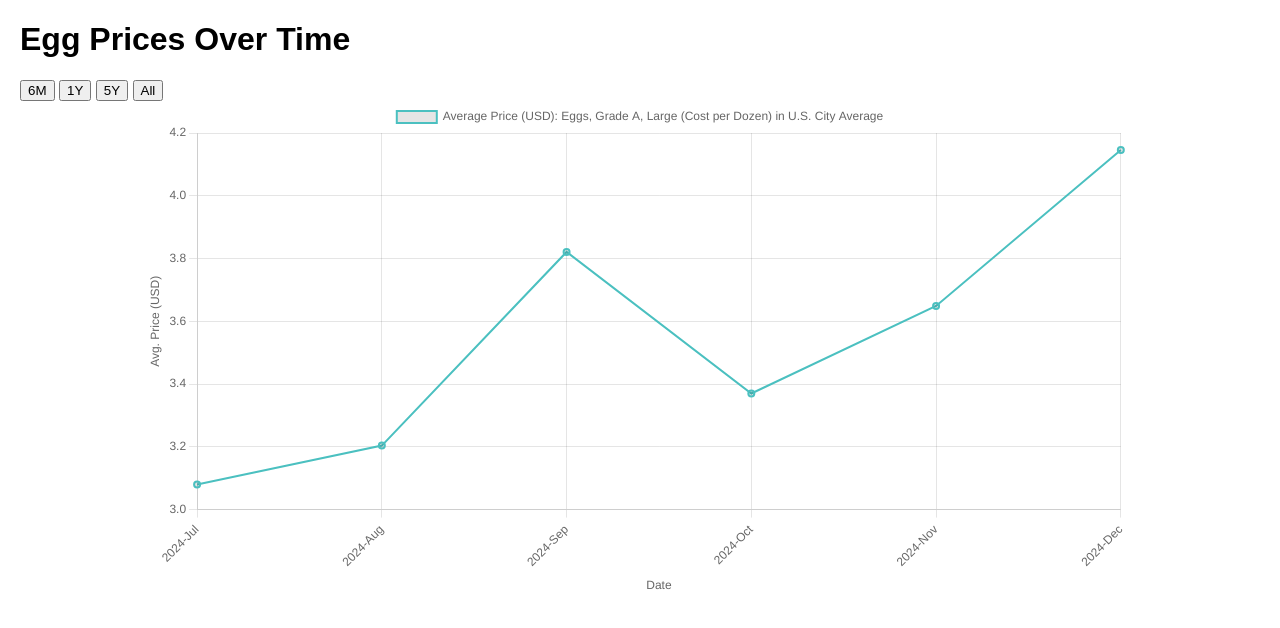
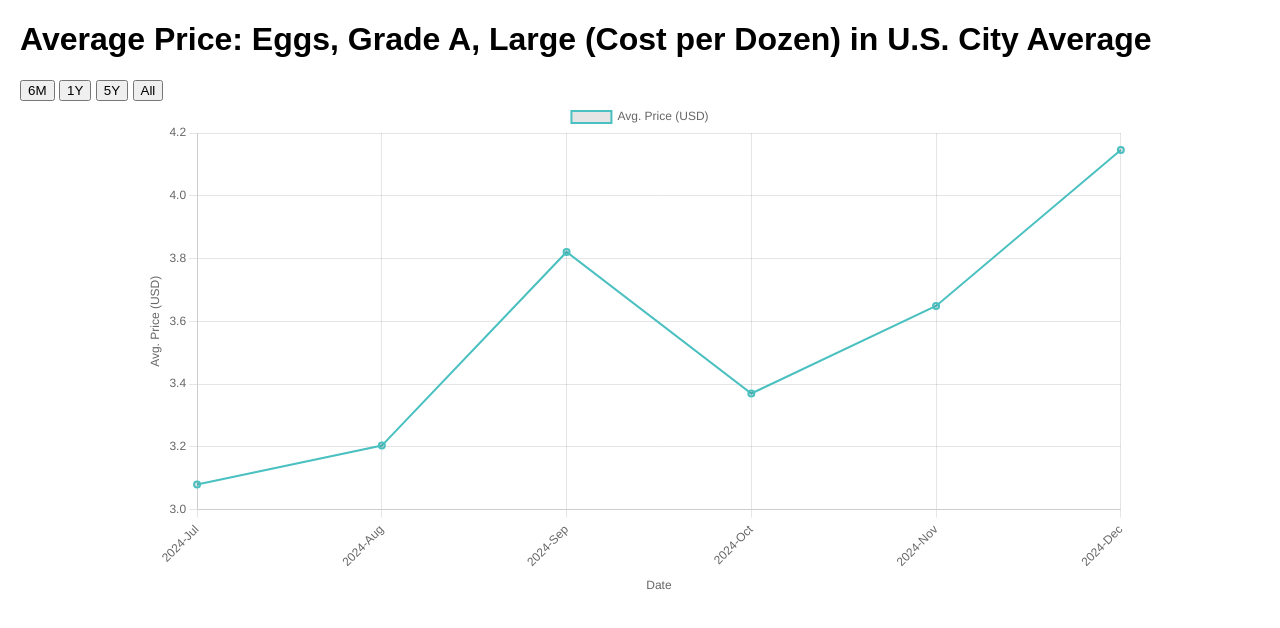
Before and after one commit to clairefro/the-eggconomist, a website: page docs/index.html in a window 1280 px wide. Both pictures are taken after a click on the button "6M". Drawn offline with nearby package versions, Linux system fonts and the light colour scheme; some packages are replaced by stand-ins of ours; a script that the page names is missing.

Commit message:
change banner

```diff
--- a/docs/index.html
+++ b/docs/index.html
@@ -24,7 +24,9 @@
     </style>
   </head>
   <body>
-    <h1>Egg Prices Over Time</h1>
+    <h1>
+      Average Price: Eggs, Grade A, Large (Cost per Dozen) in U.S. City Average
+    </h1>
     <div class="chart-controls">
       <button onclick="setTimeRange('6m')">6M</button>
       <button onclick="setTimeRange('1y')">1Y</button>
--- a/docs/script.js
+++ b/docs/script.js
@@ -91,12 +91,23 @@ class EggChartManager {
         this.originalValues,
         range
       );
-      this.chart.data.labels = filtered.labels;
-      this.chart.data.datasets[0].data = filtered.values;
+
+      const { values, labels } = filtered;
+      const moms = this.getMoMs(values);
+
+      this.chart.data.labels = labels;
+      this.chart.data.datasets[0].data = values;
     }
 
     this.chart.update();
   }
+
+  getMoMs = (prices) => {
+    return prices.map((price, index) => {
+      if (index === 0) return null; // mo MoM change for the first month
+      return ((price - prices[index - 1]) / prices[index - 1]) * 100;
+    });
+  };
 
   async renderChart() {
     const csvData = await this.fetchData();
@@ -113,8 +124,7 @@ class EggChartManager {
         labels,
         datasets: [
           {
-            label:
-              "Average Price (USD): Eggs, Grade A, Large (Cost per Dozen) in U.S. City Average",
+            label: "Avg. Price (USD)",
             data: values,
             borderColor: "rgba(75, 192, 192, 1)",
             borderWidth: 2,
```
Also changed, not shown: banner.png.
